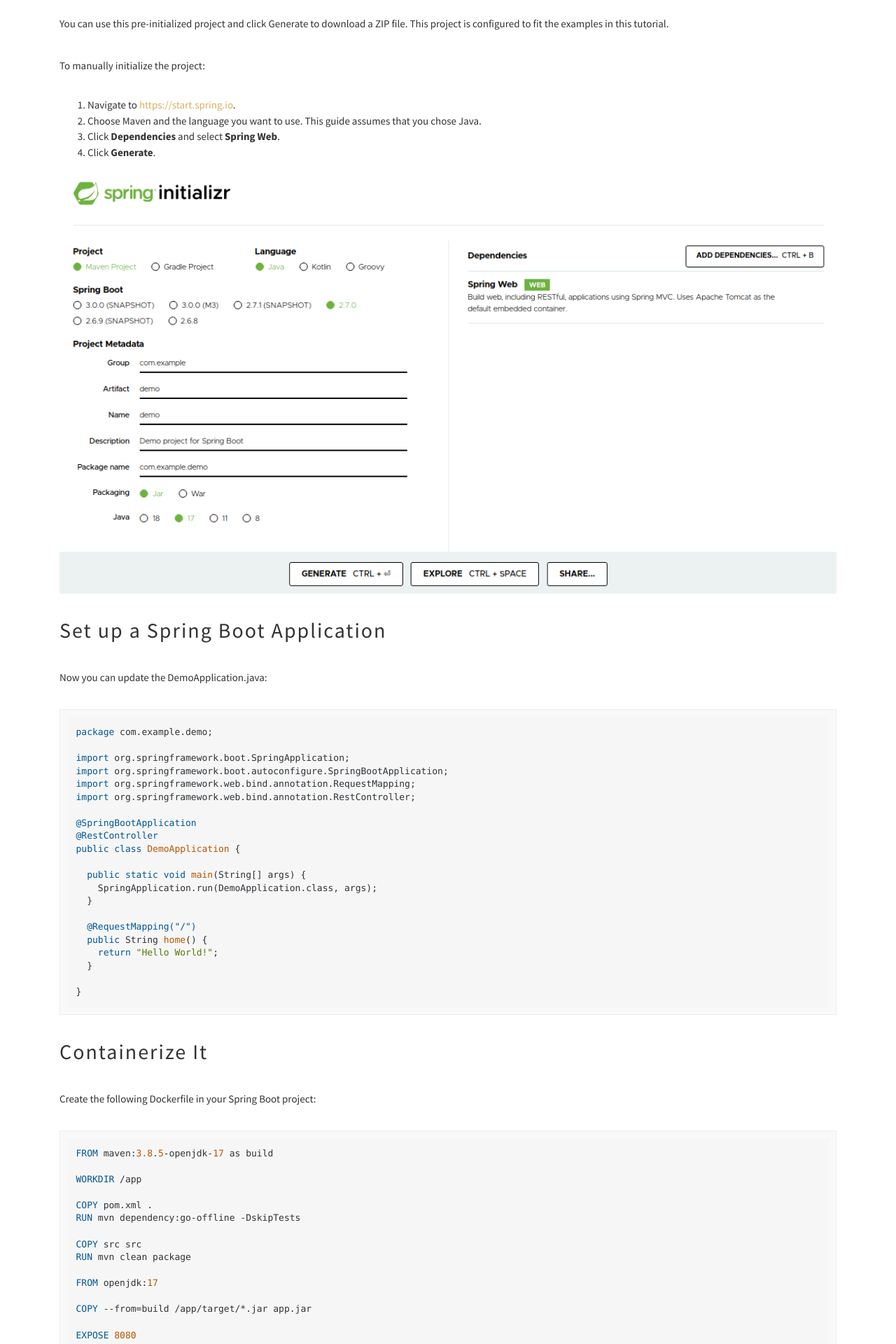
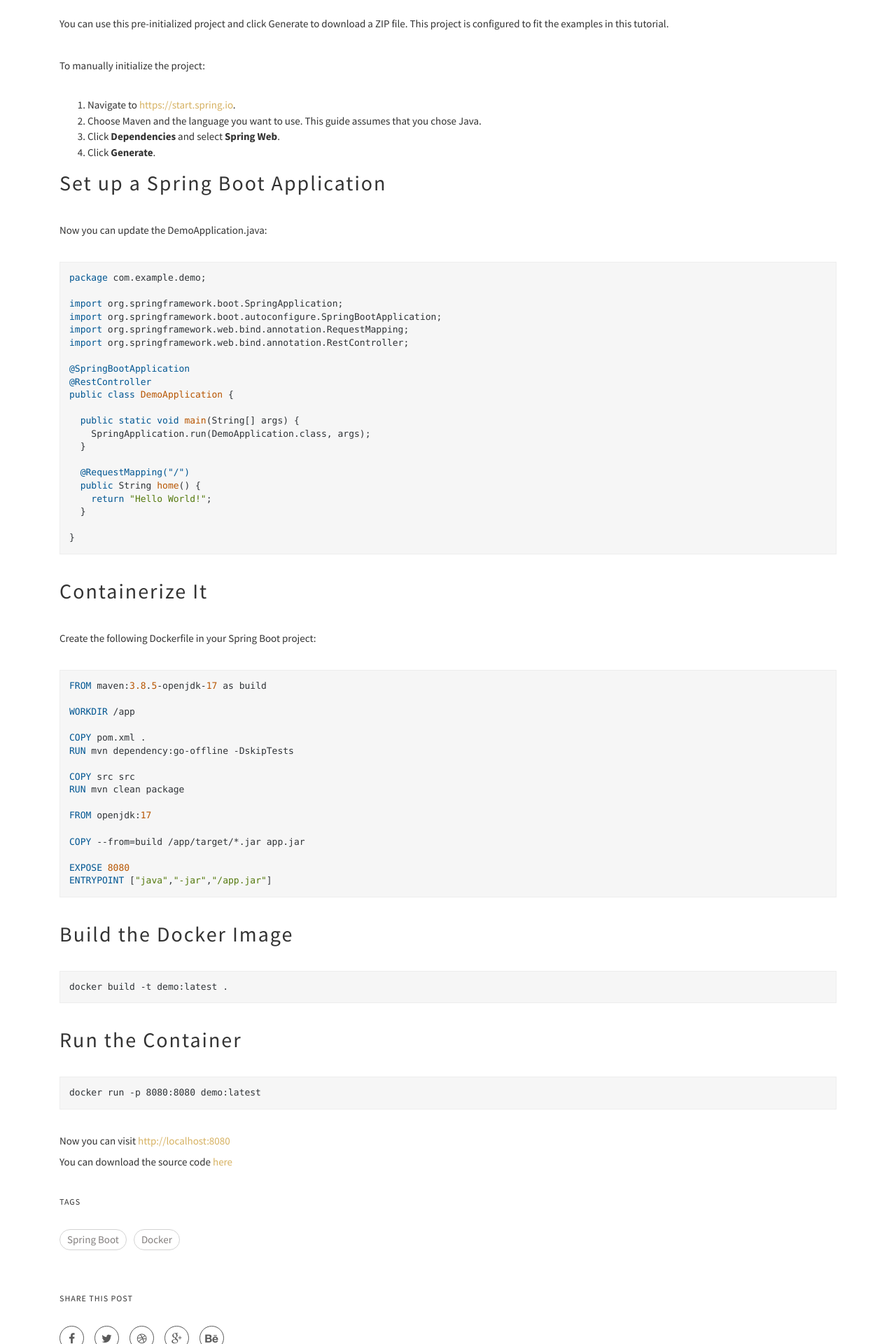
Before and after one commit to gastonborba/gastonborba.github.io, a Jekyll site: the page built from _posts/2022-05-28-dockerizing-spring-boot-application.markdown, in a window 1280 px wide. Shown: the part 778-2698 px from the top of the page at 70% size. Built offline with Jekyll 4.4.1, drawn with Linux system fonts in a browser that asks for light colours; nearby versions of some CDN libraries; comment, search, counter and statistics services are not loaded.

Commit message:
pre without padding

```diff
--- a/_includes/head.html
+++ b/_includes/head.html
@@ -36,6 +36,9 @@
           white-space: pre;
           overflow-x: auto;
         }
+	.pre-without-padding {
+	  padding: 0;
+	}
     </style>
 
     <!-- HTML5 shim and Respond.js IE8 support of HTML5 elements and media queries -->
--- a/_posts/2022-05-28-dockerizing-spring-boot-application.markdown
+++ b/_posts/2022-05-28-dockerizing-spring-boot-application.markdown
@@ -27,12 +27,10 @@
 3. Click **Dependencies** and select **Spring Web**.
 4. Click **Generate**.
 
-<img src="/assets/img/spring-initializr.png" alt="Spring Initilizr" style="width: 100%;"/>
-
 ## Set up a Spring Boot Application
 Now you can update the DemoApplication.java:
 
-<pre><code class="language-java">package com.example.demo;
+<pre class="pre-without-padding"><code class="language-java">package com.example.demo;
 
 import org.springframework.boot.SpringApplication;
 import org.springframework.boot.autoconfigure.SpringBootApplication;
@@ -57,7 +55,7 @@
 
 ## Containerize It
 Create the following Dockerfile in your Spring Boot project:
-<pre><code class="language-dockerfile">FROM maven:3.8.5-openjdk-17 as build
+<pre class="pre-without-padding"><code class="language-dockerfile">FROM maven:3.8.5-openjdk-17 as build
 
 WORKDIR /app
 
@@ -77,12 +75,12 @@
 
 ## Build the Docker Image
 
-<pre><code class="language-bash">docker build -t demo:latest .
+<pre class="pre-without-padding"><code class="language-bash">docker build -t demo:latest .
 </code></pre>
 
 ## Run the Container
 
-<pre><code class="language-bash">docker run -p 8080:8080 demo:latest
+<pre class="pre-without-padding"><code class="language-bash">docker run -p 8080:8080 demo:latest
 </code></pre>
 
 Now you can visit <a href="http://localhost:8080">http://localhost:8080</a>
```
Also changed, not shown: assets/img/spring-initializr.png (deleted).
